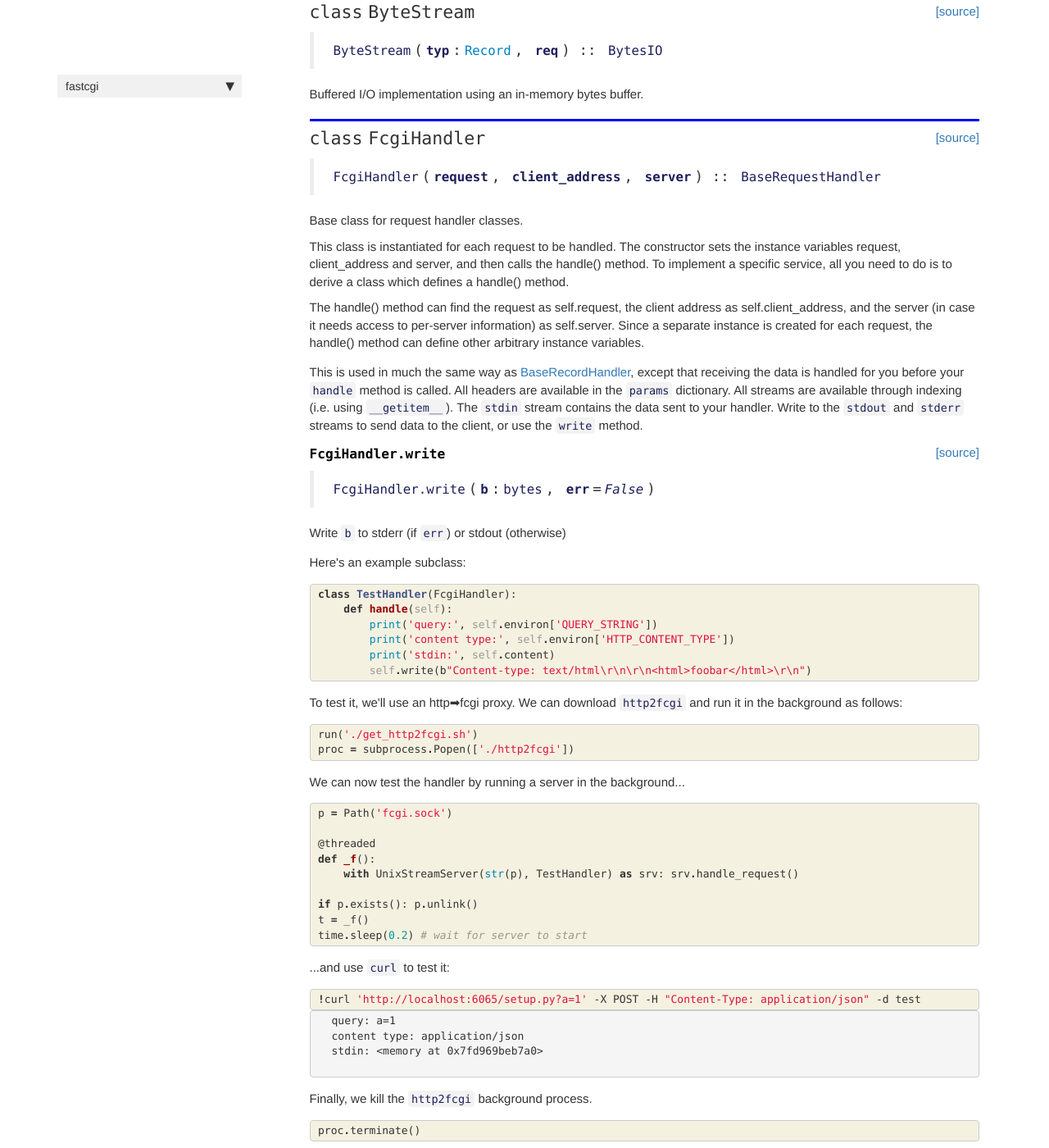
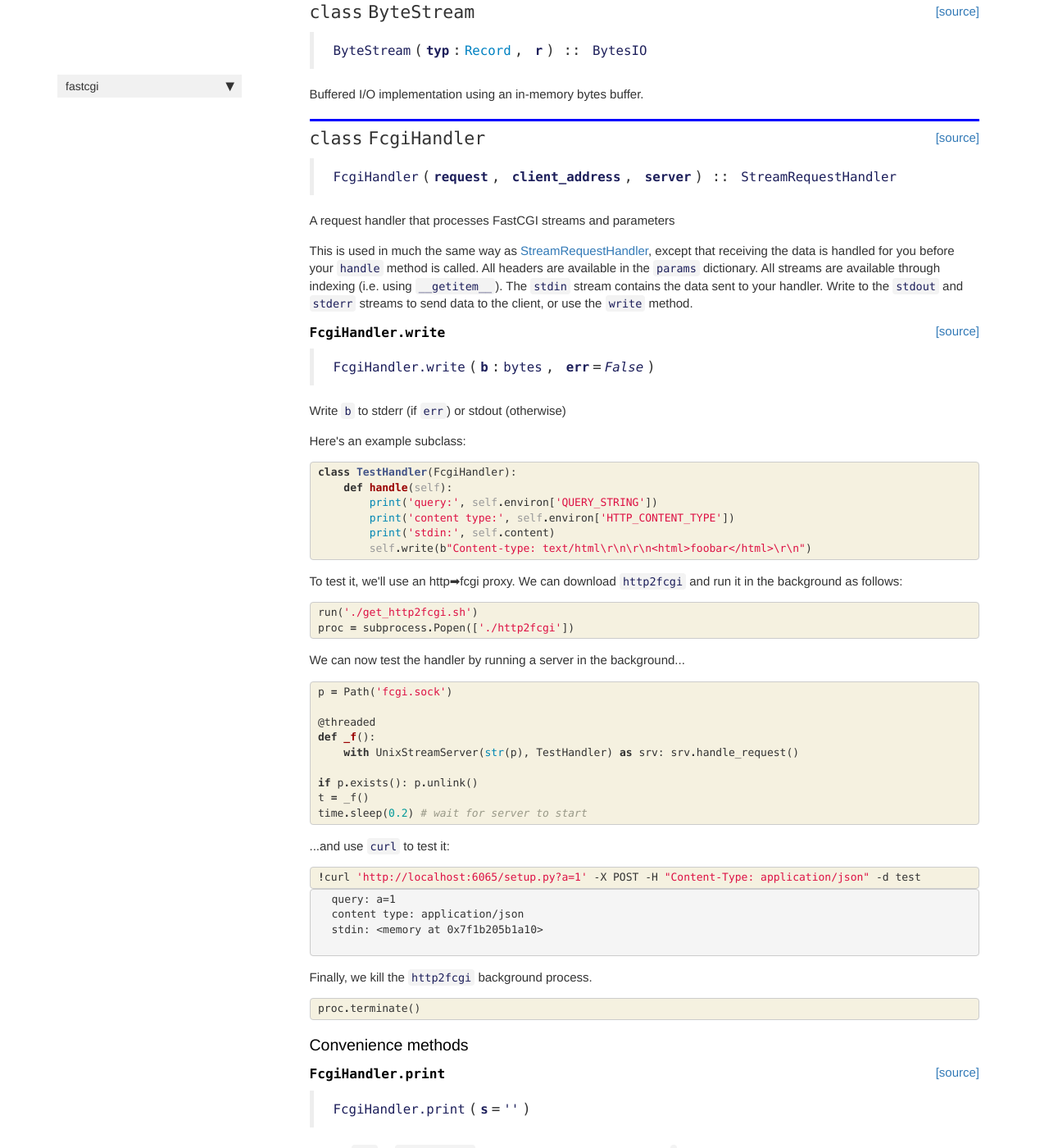
Before and after one commit to fastai/fastcgi, a Jekyll site: the page built from docs/core.html, in a window 1280 px wide and 1400 px high, scrolled down 2218 px. Shown: the whole window at 82% size. Built offline with Jekyll 4.4.1, drawn with Linux system fonts in a browser that asks for light colours; nearby versions of some CDN libraries; comment, search, counter and statistics services are not loaded.

Commit message:
StreamRequestHandler

```diff
--- a/docs/core.html
+++ b/docs/core.html
@@ -363,7 +363,7 @@
 
 
 <div class="output_markdown rendered_html output_subarea ">
-<h2 id="ByteStream" class="doc_header"><code>class</code> <code>ByteStream</code><a href="https://github.com/fastai/fastcgi/tree/master/fastcgi/core.py#L45" class="source_link" style="float:right">[source]</a></h2><blockquote><p><code>ByteStream</code>(<strong><code>typ</code></strong>:<a href="/fastcgi/core.html#Record"><code>Record</code></a>, <strong><code>req</code></strong>) :: <code>BytesIO</code></p>
+<h2 id="ByteStream" class="doc_header"><code>class</code> <code>ByteStream</code><a href="https://github.com/fastai/fastcgi/tree/master/fastcgi/core.py#L45" class="source_link" style="float:right">[source]</a></h2><blockquote><p><code>ByteStream</code>(<strong><code>typ</code></strong>:<a href="/fastcgi/core.html#Record"><code>Record</code></a>, <strong><code>r</code></strong>) :: <code>BytesIO</code></p>
 </blockquote>
 <p>Buffered I/O implementation using an in-memory bytes buffer.</p>
 
@@ -395,19 +395,9 @@
 
 
 <div class="output_markdown rendered_html output_subarea ">
-<h2 id="FcgiHandler" class="doc_header"><code>class</code> <code>FcgiHandler</code><a href="https://github.com/fastai/fastcgi/tree/master/fastcgi/core.py#L54" class="source_link" style="float:right">[source]</a></h2><blockquote><p><code>FcgiHandler</code>(<strong><code>request</code></strong>, <strong><code>client_address</code></strong>, <strong><code>server</code></strong>) :: <code>BaseRequestHandler</code></p>
+<h2 id="FcgiHandler" class="doc_header"><code>class</code> <code>FcgiHandler</code><a href="https://github.com/fastai/fastcgi/tree/master/fastcgi/core.py#L54" class="source_link" style="float:right">[source]</a></h2><blockquote><p><code>FcgiHandler</code>(<strong><code>request</code></strong>, <strong><code>client_address</code></strong>, <strong><code>server</code></strong>) :: <code>StreamRequestHandler</code></p>
 </blockquote>
-<p>Base class for request handler classes.</p>
-<p>This class is instantiated for each request to be handled.  The
-constructor sets the instance variables request, client_address
-and server, and then calls the handle() method.  To implement a
-specific service, all you need to do is to derive a class which
-defines a handle() method.</p>
-<p>The handle() method can find the request as self.request, the
-client address as self.client_address, and the server (in case it
-needs access to per-server information) as self.server.  Since a
-separate instance is created for each request, the handle() method
-can define other arbitrary instance variables.</p>
+<p>A request handler that processes FastCGI streams and parameters</p>
 
 </div>
 
@@ -428,7 +418,7 @@
 
 <div class="cell border-box-sizing text_cell rendered"><div class="inner_cell">
 <div class="text_cell_render border-box-sizing rendered_html">
-<p>This is used in much the same way as <a href="https://docs.python.org/3/library/socketserver.html#request-handler-objects">BaseRecordHandler</a>, except that receiving the data is handled for you before your <code>handle</code> method is called. All headers are available in the <code>params</code> dictionary. All streams are available through indexing (i.e. using <code>__getitem__</code>). The <code>stdin</code> stream contains the data sent to your handler. Write to the <code>stdout</code> and <code>stderr</code> streams to send data to the client, or use the <code>write</code> method.</p>
+<p>This is used in much the same way as <a href="https://docs.python.org/3/library/socketserver.html#request-handler-objects">StreamRequestHandler</a>, except that receiving the data is handled for you before your <code>handle</code> method is called. All headers are available in the <code>params</code> dictionary. All streams are available through indexing (i.e. using <code>__getitem__</code>). The <code>stdin</code> stream contains the data sent to your handler. Write to the <code>stdout</code> and <code>stderr</code> streams to send data to the client, or use the <code>write</code> method.</p>
 
 </div>
 </div>
@@ -444,7 +434,7 @@
 
 
 <div class="output_markdown rendered_html output_subarea ">
-<h4 id="FcgiHandler.write" class="doc_header"><code>FcgiHandler.write</code><a href="https://github.com/fastai/fastcgi/tree/master/fastcgi/core.py#L80" class="source_link" style="float:right">[source]</a></h4><blockquote><p><code>FcgiHandler.write</code>(<strong><code>b</code></strong>:<code>bytes</code>, <strong><code>err</code></strong>=<em><code>False</code></em>)</p>
+<h4 id="FcgiHandler.write" class="doc_header"><code>FcgiHandler.write</code><a href="https://github.com/fastai/fastcgi/tree/master/fastcgi/core.py#L83" class="source_link" style="float:right">[source]</a></h4><blockquote><p><code>FcgiHandler.write</code>(<strong><code>b</code></strong>:<code>bytes</code>, <strong><code>err</code></strong>=<em><code>False</code></em>)</p>
 </blockquote>
 <p>Write <code>b</code> to stderr (if <code>err</code>) or stdout (otherwise)</p>
 
@@ -580,7 +570,7 @@
 <div class="output_subarea output_stream output_stdout output_text">
 <pre>query: a=1
 content type: application/json
-stdin: &lt;memory at 0x7fd969beb7a0&gt;
+stdin: &lt;memory at 0x7f1b205b1a10&gt;
 
 </pre>
 </div>
@@ -640,7 +630,7 @@
 
 
 <div class="output_markdown rendered_html output_subarea ">
-<h4 id="FcgiHandler.print" class="doc_header"><code>FcgiHandler.print</code><a href="https://github.com/fastai/fastcgi/tree/master/fastcgi/core.py#L94" class="source_link" style="float:right">[source]</a></h4><blockquote><p><code>FcgiHandler.print</code>(<strong><code>s</code></strong>=<em><code>''</code></em>)</p>
+<h4 id="FcgiHandler.print" class="doc_header"><code>FcgiHandler.print</code><a href="https://github.com/fastai/fastcgi/tree/master/fastcgi/core.py#L97" class="source_link" style="float:right">[source]</a></h4><blockquote><p><code>FcgiHandler.print</code>(<strong><code>s</code></strong>=<em><code>''</code></em>)</p>
 </blockquote>
 <p>Write a <code>str</code> to <code>self.stdout</code> as bytes, converting line endings to <code></code></p>
 
@@ -683,7 +673,7 @@
 
 
 <div class="output_markdown rendered_html output_subarea ">
-<h4 id="FcgiHandler.err" class="doc_header"><code>FcgiHandler.err</code><a href="https://github.com/fastai/fastcgi/tree/master/fastcgi/core.py#L100" class="source_link" style="float:right">[source]</a></h4><blockquote><p><code>FcgiHandler.err</code>(<strong><code>s</code></strong>=<em><code>''</code></em>)</p>
+<h4 id="FcgiHandler.err" class="doc_header"><code>FcgiHandler.err</code><a href="https://github.com/fastai/fastcgi/tree/master/fastcgi/core.py#L103" class="source_link" style="float:right">[source]</a></h4><blockquote><p><code>FcgiHandler.err</code>(<strong><code>s</code></strong>=<em><code>''</code></em>)</p>
 </blockquote>
 <p>Write a <code>str</code> to <code>self.stderr</code> as bytes, converting line endings to <code></code></p>
 
```
Also changed, not shown: fastcgi/core.py (+11 -8 lines), 1 other file.
